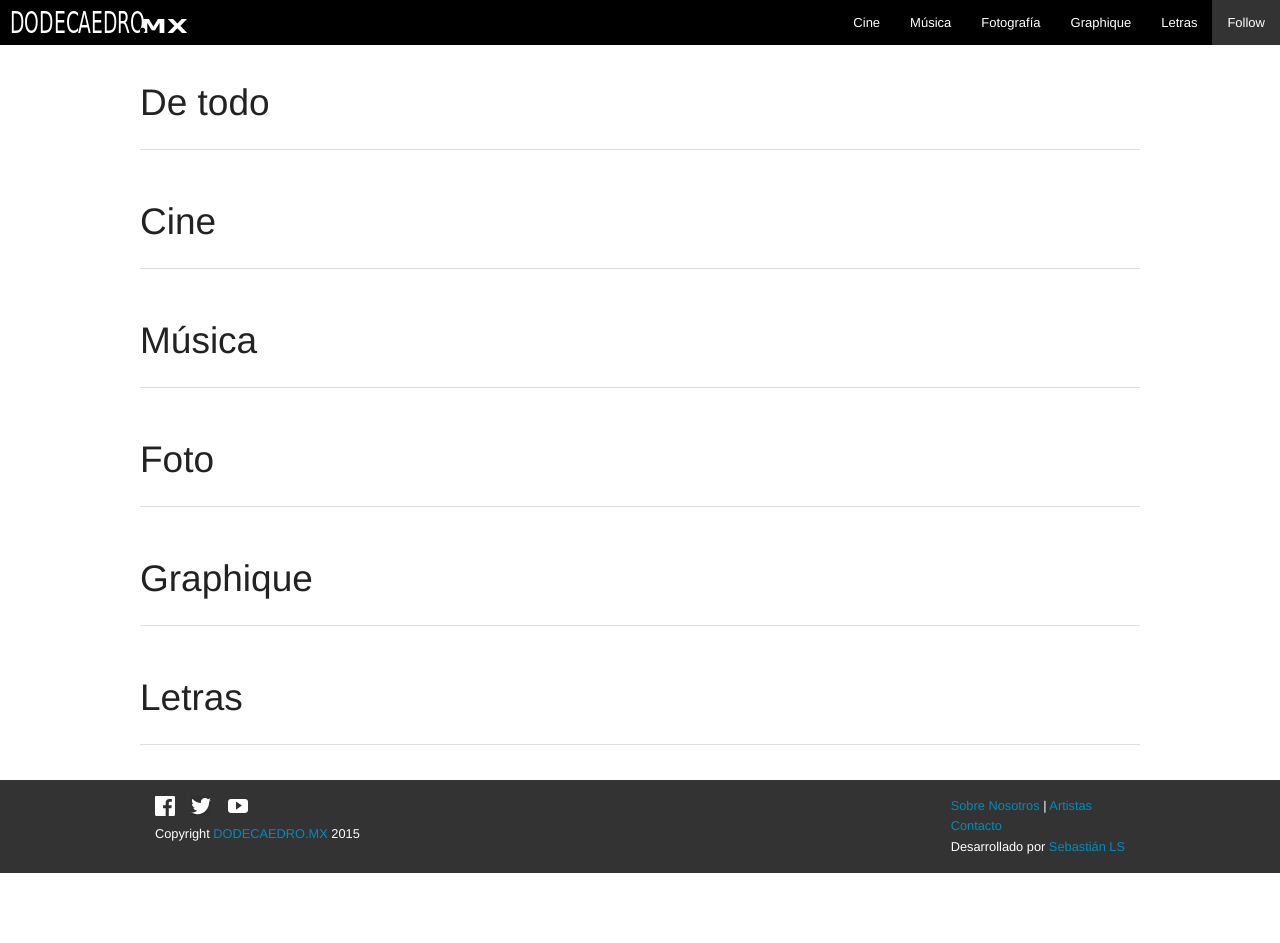
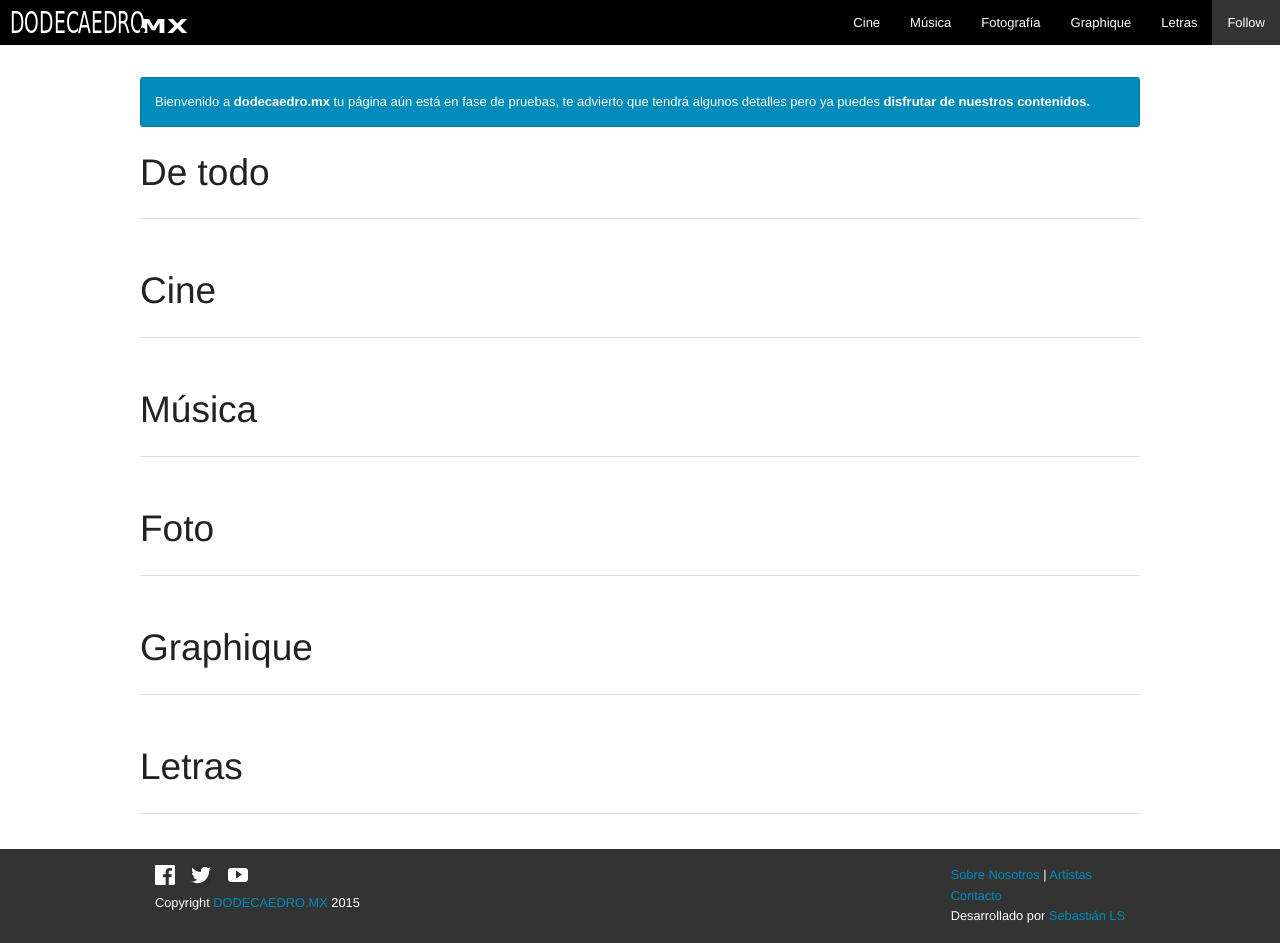
Before and after one commit to dodecaedro-mexico/dodecaedro-v1, a Jekyll site: the page built from index.html, in a window 1280 px wide and 943 px high. Built offline with Jekyll 4.4.1, drawn with Linux system fonts in a browser that asks for light colours; nearby versions of some CDN libraries.

Commit message:
Alerta de construcción

```diff
--- a/index.html
+++ b/index.html
@@ -1,6 +1,10 @@
 ---
 layout: page
 ---
+
+    <div class="alert-box radius">
+        Bienvenido a <strong>dodecaedro.mx</strong> tu página aún está en fase de pruebas, te advierto que tendrá algunos detalles pero ya puedes <strong>disfrutar de nuestros contenidos.</strong>
+    </div>
 
     <h2>De todo</h2>
     <hr>
```
Also changed, not shown: logo-negativo.png (added), logo-negativo.svg.
